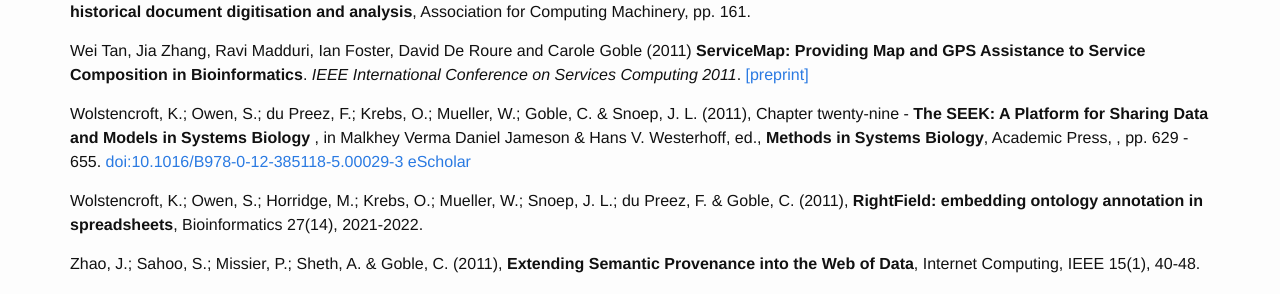
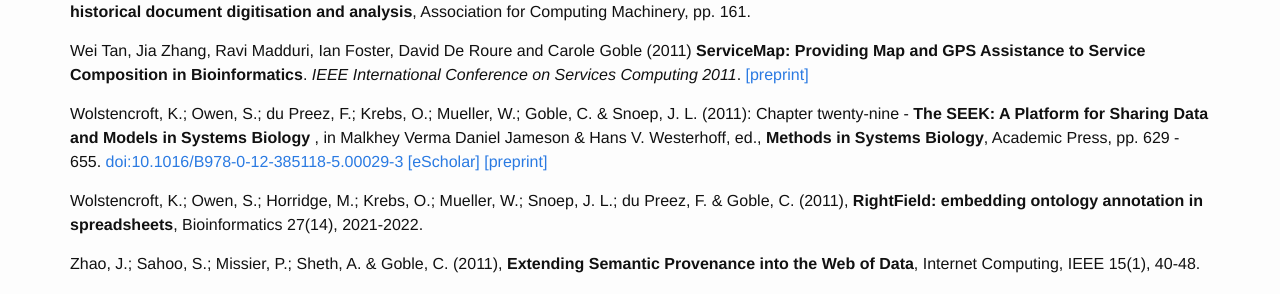
Before and after one commit to eScienceLab/eScienceLab.github.io, a Jekyll site: the page built from publications/archive.md, in a window 1280 px wide and 900 px high, scrolled down 1984 px. Shown: the part 155-449 px from the top of the window. Built offline with Jekyll 4.4.1, drawn with Linux system fonts in a browser that asks for light colours; comment, search, counter and statistics services are not loaded.

Commit message:
Update archive.md

```diff
--- a/publications/archive.md
+++ b/publications/archive.md
@@ -107,7 +107,7 @@
 _IEEE International Conference on Services Computing 2011_. [[preprint]](http://users.ox.ac.uk/~oerc0033/preprints/scc-serviceMap-05292011.pdf)
 
 
-Wolstencroft, K.; Owen, S.; du Preez, F.; Krebs, O.; Mueller, W.; Goble, C. & Snoep, J. L. (2011), Chapter twenty-nine - **The SEEK: A Platform for Sharing Data and Models in Systems Biology** , in Malkhey Verma Daniel Jameson & Hans V. Westerhoff, ed., **Methods in Systems Biology**, Academic Press, , pp. 629 - 655. [doi:10.1016/B978-0-12-385118-5.00029-3 ](http://dx.doi.org/10.1016/B978-0-12-385118-5.00029-3) [eScholar](https://www.escholar.manchester.ac.uk/uk-ac-man-scw:298924)
+Wolstencroft, K.; Owen, S.; du Preez, F.; Krebs, O.; Mueller, W.; Goble, C. & Snoep, J. L. (2011): Chapter twenty-nine - **The SEEK: A Platform for Sharing Data and Models in Systems Biology** , in Malkhey Verma Daniel Jameson & Hans V. Westerhoff, ed., **Methods in Systems Biology**, Academic Press, pp. 629 - 655. [doi:10.1016/B978-0-12-385118-5.00029-3 ](http://dx.doi.org/10.1016/B978-0-12-385118-5.00029-3) [[eScholar]](https://www.escholar.manchester.ac.uk/uk-ac-man-scw:298924) [[preprint]](https://www.escholar.manchester.ac.uk/api/datastream?publicationPid=uk-ac-man-scw:298924&datastreamId=SUPPLEMENTARY-1.PDF)
 
 
 Wolstencroft, K.; Owen, S.; Horridge, M.; Krebs, O.; Mueller, W.; Snoep, J. L.; du Preez, F. & Goble, C. (2011), **RightField: embedding ontology annotation in spreadsheets**, Bioinformatics 27(14), 2021-2022.
```
